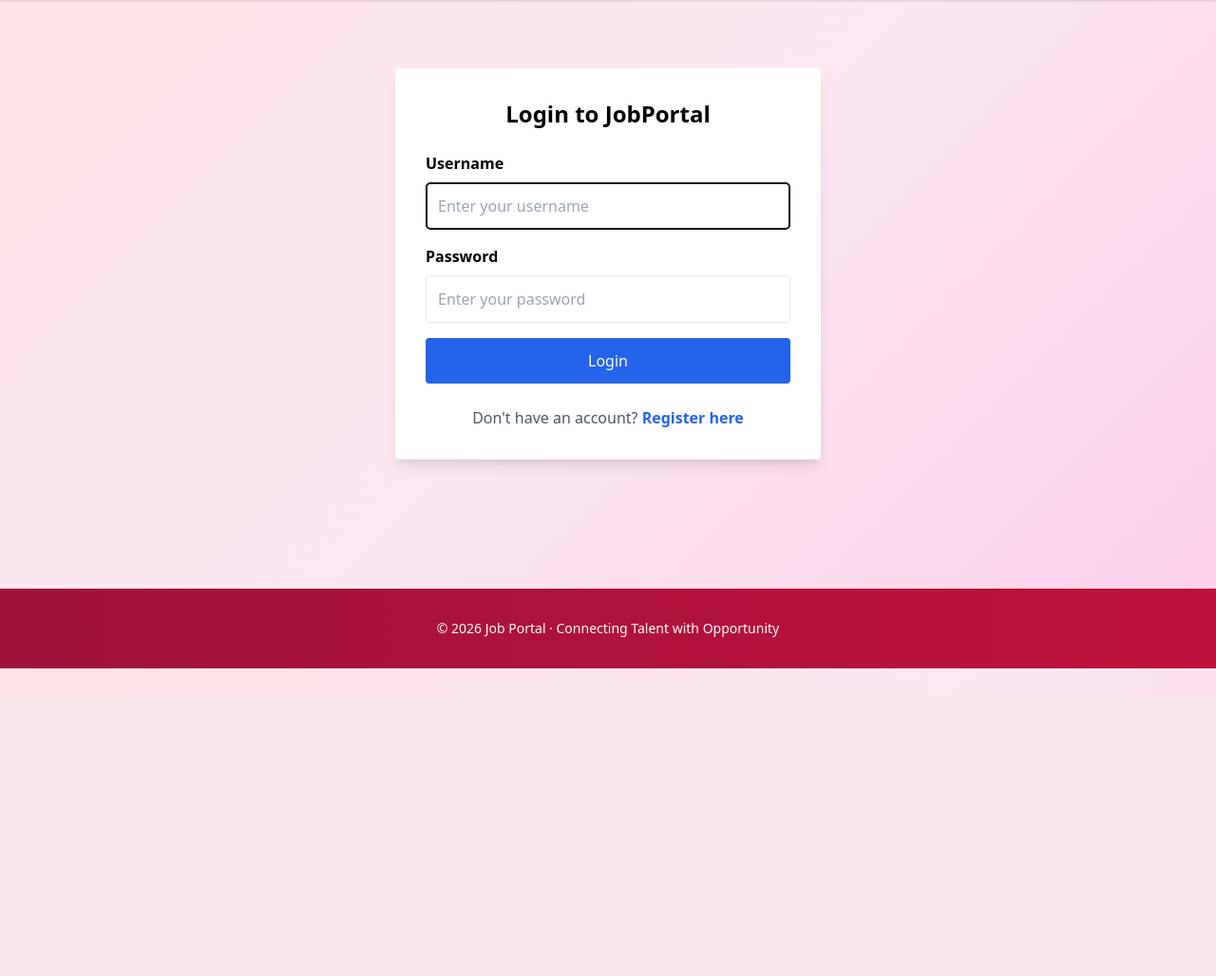
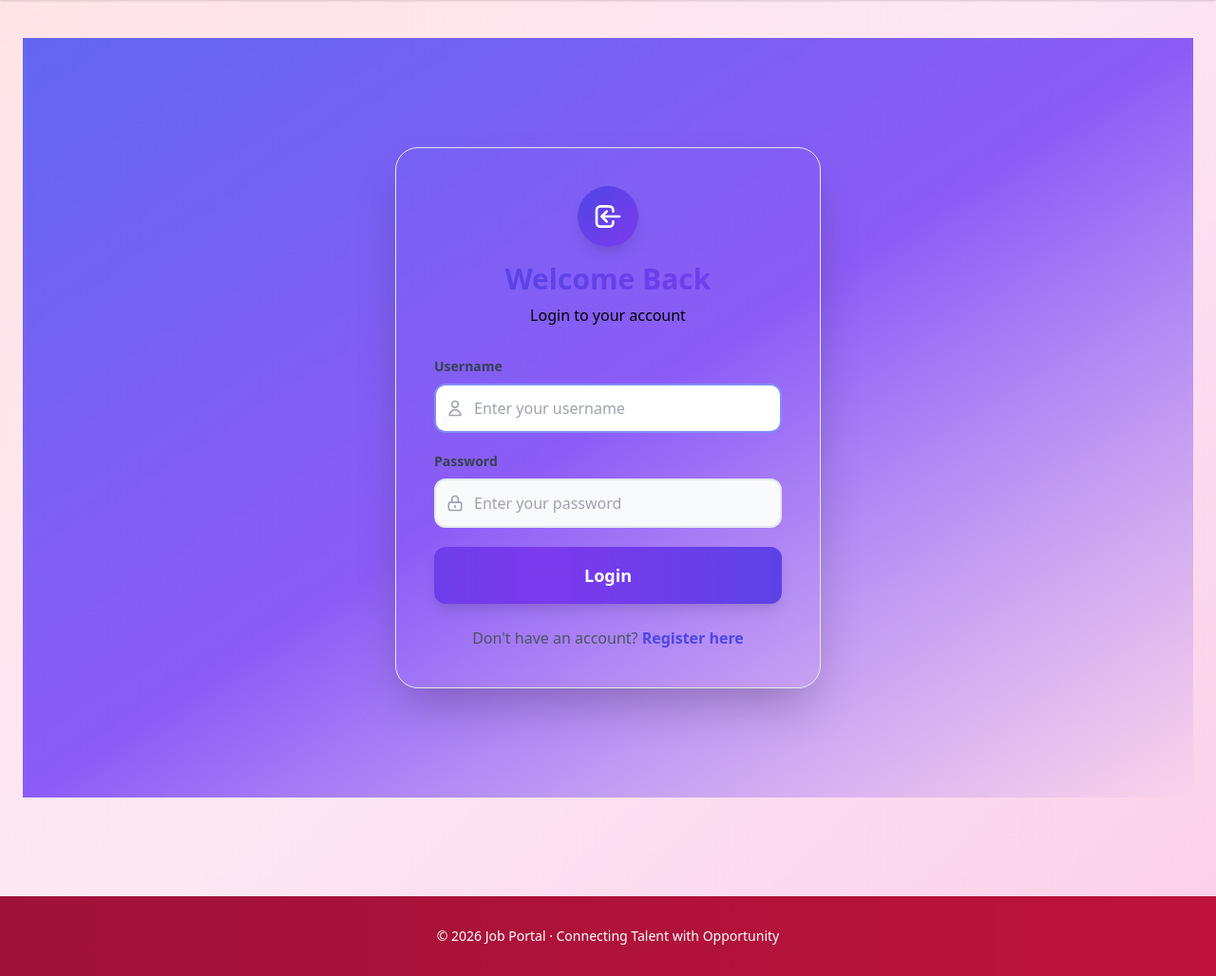
Before and after one commit to Riyadulislamratul/Job_Portal_With_Django, a Django app: page /accounts/login/ in a window 1280 px wide. Shown: the part 68-1096 px from the top of the page at 95% size. Before the commit the page ends 772 px from the top, so only its background shows below. Run offline with Django 4.2, Linux system fonts and the light colour scheme.

Commit message:
Login page added

```diff
--- a/templates/accounts/login.html
+++ b/templates/accounts/login.html
@@ -1,28 +1,64 @@
 {% extends "base.html" %}
 {% block content %}
-<div class="flex justify-center py-8">
-  <div class="bg-white p-8 rounded shadow-lg max-w-md w-full">
-    <h1 class="text-2xl font-bold mb-6 text-center">Login to JobPortal</h1>
+<div class="min-h-screen flex items-center justify-center bg-gradient-to-br from-indigo-500 via-purple-500 to-violet-600 py-8">
+  <div class="bg-white/90 backdrop-blur-md p-10 rounded-3xl shadow-2xl max-w-md w-full border border-white/50">
+    <div class="text-center mb-8">
+      <div class="inline-flex items-center justify-center w-16 h-16 bg-gradient-to-br from-indigo-600 to-purple-600 rounded-full mb-4 shadow-lg">
+        <svg xmlns="http://www.w3.org/2000/svg" class="h-8 w-8 text-white" fill="none" viewBox="0 0 24 24" stroke="currentColor">
+          <path stroke-linecap="round" stroke-linejoin="round" stroke-width="2" d="M11 16l-4-4m0 0l4-4m-4 4h14m-5 4v1a3 3 0 01-3 3H6a3 3 0 01-3-3V7a3 3 0 013-3h7a3 3 0 013 3v1" />
+        </svg>
+      </div>
+      <h1 class="text-3xl font-bold bg-gradient-to-r from-indigo-600 to-purple-600 bg-clip-text text-transparent">Welcome Back</h1>
+      <p class="text-black mt-2">Login to your account</p>
+    </div>
 
-    <form method="post" class="space-y-4">
+    <form method="post" class="space-y-5">
       {% csrf_token %}
 
-      <div>
-        <label class="block font-semibold mb-2">Username</label>
-        <input name="username" class="w-full border p-3 rounded" placeholder="Enter your username" required autofocus/>
+      <div class="relative">
+        <label class="block font-semibold mb-2 text-gray-700 text-sm">Username</label>
+        <div class="relative">
+          <span class="absolute left-3 top-1/2 transform -translate-y-1/2 text-gray-400">
+            <svg xmlns="http://www.w3.org/2000/svg" class="h-5 w-5" fill="none" viewBox="0 0 24 24" stroke="currentColor">
+              <path stroke-linecap="round" stroke-linejoin="round" stroke-width="2" d="M16 7a4 4 0 11-8 0 4 4 0 018 0zM12 14a7 7 0 00-7 7h14a7 7 0 00-7-7z" />
+            </svg>
+          </span>
+          <input name="username" class="w-full pl-10 pr-4 py-3 bg-gray-50 border-2 border-gray-200 rounded-xl focus:outline-none focus:border-indigo-400 focus:bg-white transition-all" placeholder="Enter your username" required autofocus/>
+        </div>
       </div>
 
-      <div>
-        <label class="block font-semibold mb-2">Password</label>
-        <input name="password" type="password" class="w-full border p-3 rounded" placeholder="Enter your password" required/>
+      <div class="relative">
+        <label class="block font-semibold mb-2 text-gray-700 text-sm">Password</label>
+        <div class="relative">
+          <span class="absolute left-3 top-1/2 transform -translate-y-1/2 text-gray-400">
+            <svg xmlns="http://www.w3.org/2000/svg" class="h-5 w-5" fill="none" viewBox="0 0 24 24" stroke="currentColor">
+              <path stroke-linecap="round" stroke-linejoin="round" stroke-width="2" d="M12 15v2m-6 4h12a2 2 0 002-2v-6a2 2 0 00-2-2H6a2 2 0 00-2 2v6a2 2 0 002 2zm10-10V7a4 4 0 00-8 0v4h8z" />
+            </svg>
+          </span>
+          <input name="password" type="password" class="w-full pl-10 pr-4 py-3 bg-gray-50 border-2 border-gray-200 rounded-xl focus:outline-none focus:border-indigo-400 focus:bg-white transition-all" placeholder="Enter your password" required/>
+        </div>
       </div>
 
-      <button type="submit" class="w-full bg-blue-600 text-white px-4 py-3 rounded hover:bg-blue-700 font-medium">Login</button>
+      <button type="submit" class="w-full bg-gradient-to-r from-indigo-600 via-purple-600 to-indigo-600 text-white py-4 rounded-xl font-bold text-lg shadow-lg hover:shadow-xl transition-all transform hover:-translate-y-1 bg-[length:200%_100%] animate-gradient">
+        Login
+      </button>
     </form>
 
     <p class="text-center text-gray-600 mt-6">
-      Don't have an account? <a href="{% url 'register' %}" class="text-blue-600 hover:underline font-semibold">Register here</a>
+      Don't have an account? <a href="{% url 'register' %}" class="text-indigo-600 hover:text-indigo-700 font-bold hover:underline transition-colors">Register here</a>
     </p>
   </div>
 </div>
+
+<style>
+@keyframes gradient {
+  0% { background-position: 0% 50%; }
+  50% { background-position: 100% 50%; }
+  100% { background-position: 0% 50%; }
+}
+.animate-gradient {
+  background-size: 200% 100%;
+  animation: gradient 3s ease infinite;
+}
+</style>
 {% endblock %}
```
